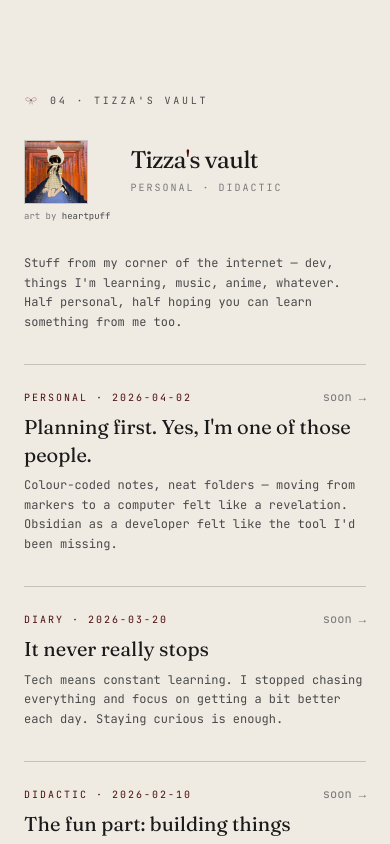
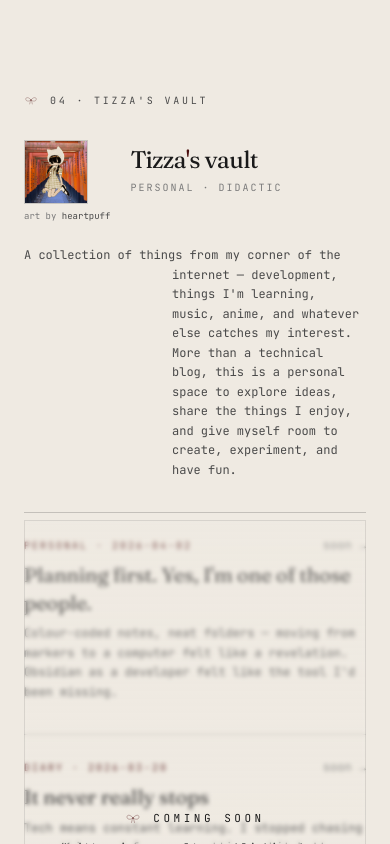
Before and after one commit to ikrame-ih/dev-portfolio, a React (Vite) app in the folder web/: page / in a window 390 px wide. Shown: the part 8036-8880 px from the top of the page. Built offline with nearby package versions, Linux system fonts and the light colour scheme.

Commit message:
Add Tizza's Vault coming soon overlay and refresh intro copy.
Semi-transparent mask over post previews until the Astro blog is live; updated vault description.

```diff
--- a/web/src/components/BlogSection.jsx
+++ b/web/src/components/BlogSection.jsx
@@ -8,10 +8,14 @@ export const BlogSection = () => {
   const [avatarOk, setAvatarOk] = useState(true);
 
   return (
-    <section id="blog" data-testid="blog-section" className="relative py-24 md:py-32 bg-bone-200">
+    <section
+      id="blog"
+      data-testid="blog-section"
+      className="relative py-24 md:py-32 bg-bone-200"
+    >
       <div className="max-w-7xl mx-auto px-6 md:px-12">
-        <div className="grid grid-cols-1 md:grid-cols-12 gap-8 md:gap-16">
-          <Reveal className="md:col-span-5">
+        <div className="grid grid-cols-1 md:grid-cols-12 gap-8 md:gap-12">
+          <Reveal className="md:col-span-4">
             <div className="flex items-center gap-3 mb-8">
               <Bow size={14} />
               <span className="font-mono text-[10px] uppercase tracking-[0.28em] text-ink-soft">
@@ -19,9 +23,9 @@ export const BlogSection = () => {
               </span>
             </div>
 
-            <div className="flex items-start gap-5 mb-8">
-              <div>
-                <div className="shrink-0 w-16 h-16 md:w-20 md:h-20 border border-ink/20 bg-bone overflow-hidden">
+            <div className="flex items-start gap-5 mb-6">
+              <div className="shrink-0">
+                <div className="w-16 h-16 md:w-20 md:h-20 border border-ink/20 bg-bone overflow-hidden">
                   {avatarOk ? (
                     <img
                       src={BLOG.avatar}
@@ -49,7 +53,7 @@ export const BlogSection = () => {
                   </p>
                 )}
               </div>
-              <div className="pt-1">
+              <div className="pt-1 min-w-0">
                 <p className="font-serif text-2xl md:text-3xl text-ink tracking-tight">
                   Tizza<span className="text-burgundy">&apos;</span>s vault
                 </p>
@@ -59,41 +63,66 @@ export const BlogSection = () => {
               </div>
             </div>
 
-            <p className="font-mono text-xs text-ink-soft max-w-md leading-relaxed">{BLOG.intro}</p>
+            <p
+              data-testid="blog-intro"
+              className="blog-vault-intro font-mono text-xs text-ink-soft leading-relaxed"
+            >
+              {BLOG.intro}
+            </p>
           </Reveal>
 
-          <div className="md:col-span-7 space-y-2 md:pt-16">
+          <div className="md:col-span-8 relative space-y-2 md:pt-16 min-h-[440px]">
             {BLOG.posts.map((post, idx) => (
-              <motion.button
+              <motion.div
                 key={post.slug}
-                type="button"
+                role="presentation"
                 initial={{ opacity: 0, y: 24 }}
                 whileInView={{ opacity: 1, y: 0 }}
                 viewport={REVEAL_VIEWPORT}
                 transition={revealTransition(idx * 0.07)}
                 data-testid={`blog-post-${post.slug}`}
-                className="group block w-full text-left border-t border-ink/20 py-6 hover:bg-bone-100 transition-colors"
+                className="block w-full text-left border-t border-ink/20 py-6"
               >
                 <div className="flex items-baseline justify-between gap-4 mb-2">
                   <span className="font-mono text-[10px] uppercase tracking-[0.2em] text-burgundy">
                     {post.kind} · {post.date}
                   </span>
-                  <span className="font-mono text-xs text-ink-mute group-hover:text-burgundy transition-colors">
+                  <span className="font-mono text-xs text-ink-mute">
                     soon →
                   </span>
                 </div>
-                <h3 className="font-serif text-xl md:text-2xl text-ink group-hover:text-burgundy transition-colors leading-snug">
+                <h3 className="font-serif text-xl md:text-2xl text-ink leading-snug">
                   {post.title}
                 </h3>
-                <p className="mt-2 font-mono text-xs md:text-sm text-ink-soft leading-relaxed max-w-2xl">
+                <p className="mt-2 font-mono text-xs md:text-sm text-ink-soft leading-relaxed">
                   {post.excerpt}
                 </p>
-              </motion.button>
+              </motion.div>
             ))}
             <div className="border-t border-ink/20" />
             <p className="pt-6 font-mono text-[10px] uppercase tracking-[0.2em] text-ink-mute">
               {BLOG.syncNote}
             </p>
+
+            {BLOG.comingSoon && (
+              <div
+                data-testid="blog-coming-soon"
+                className="absolute inset-0 z-10 flex items-center justify-center bg-gradient-to-b from-bone-200/35 via-bone/58 to-bone-200/72 backdrop-blur-[2px] border border-ink/10"
+                aria-hidden="true"
+              >
+                <div className="text-center px-8 py-10 max-w-sm">
+                  <div className="inline-flex items-center gap-3 mb-3">
+                    <Bow size={16} />
+                    <span className="font-mono text-[11px] uppercase tracking-[0.32em] text-ink">
+                      Coming soon
+                    </span>
+                  </div>
+                  <p className="font-mono text-xs text-ink-soft leading-relaxed">
+                    Written in my vault · publishing here next
+                  </p>
+                </div>
+              </div>
+            )}
           </div>
         </div>
       </div>
--- a/web/src/data/portfolio.js
+++ b/web/src/data/portfolio.js
@@ -12,7 +12,8 @@ export const PROFILE = {
   overline: "WEB DEVELOPER · FRONTEND · BACKEND",
   headline: "I build software with care for detail",
   headlineAccent: "and the context behind it.",
-  tagline: "Web developer · finishing DAW · AI & Big Data postgraduate starting soon",
+  tagline:
+    "Web developer · finishing DAW · AI & Big Data postgraduate starting soon",
   positioning:
     "Hello, I'm Ikrame Ibn Hayoun. I'm a frontend developer based in Málaga, equally comfortable on the backend. My experience in executive support gave me a deep understanding of business logic before I ever wrote code professionally. That perspective carries through in everything I build — practical tools shaped by real workflows.",
   positioningParts: [
@@ -24,8 +25,7 @@ export const PROFILE = {
   ],
   practiceAside: {
     title: "At a glance",
-    text:
-      "Finishing DAW (Jun 2026). AI & Big Data postgraduate from Sep 2026. Before development roles: admin and executive support — reconciliation, reporting, and cross-team coordination.",
+    text: "Finishing DAW (Jun 2026). AI & Big Data postgraduate from Sep 2026. Before development roles: admin and executive support — reconciliation, reporting, and cross-team coordination.",
   },
 };
 
@@ -140,7 +140,14 @@ export const PROJECTS = [
     id: "live-event-radar",
     name: "Live Event Radar",
     subtitle: "Real-time venue telemetry · frontend",
-    stack: ["Next.js", "React 19", "Zustand", "Leaflet", "Web Workers", "TypeScript"],
+    stack: [
+      "Next.js",
+      "React 19",
+      "Zustand",
+      "Leaflet",
+      "Web Workers",
+      "TypeScript",
+    ],
     href: "https://github.com/ikrame-ih/live-event-radar",
     demo: "https://live-event-radar.vercel.app",
     description:
@@ -204,8 +211,7 @@ export const BENTO = {
     {
       key: "gaming",
       title: "Gaming",
-      body:
-        "Mostly story-heavy games — visual novels, mysteries, long JRPGs. Ace Attorney is my comfort pick.",
+      body: "Mostly story-heavy games — visual novels, mysteries, long JRPGs. Ace Attorney is my comfort pick.",
       span: "md:col-span-2 md:row-span-2",
       image: ASSETS.interests.gaming,
       imageAlt: "Phoenix Wright: Ace Attorney — my favourite game",
@@ -214,8 +220,7 @@ export const BENTO = {
     {
       key: "music",
       title: "Music & singing",
-      body:
-        "Voilà on repeat, singing when I need to switch off, playlists for every mood. Music makes everything better — coding, commuting, the whole lot.",
+      body: "Voilà on repeat, singing when I need to switch off, playlists for every mood. Music makes everything better — coding, commuting, the whole lot.",
       span: "md:col-span-1 md:row-span-2",
       image: ASSETS.interests.music,
       imageAlt: "Voilà — my favourite group",
@@ -224,8 +229,7 @@ export const BENTO = {
     {
       key: "aesthetics",
       title: "Skincare & aesthetics",
-      body:
-        "For years now, I've been researching skincare, haircare, and makeup — building routines that improve how I feel day to day, not just how I look.",
+      body: "For years now, I've been researching skincare, haircare, and makeup — building routines improves a lot how I feel everyday.",
       span: "md:col-span-2 md:row-span-1",
       image: ASSETS.interests.aesthetics,
       imageAlt: "Skincare and makeup — personal routines",
@@ -243,8 +247,7 @@ export const BENTO = {
     {
       key: "reading",
       title: "Reading",
-      body:
-        "Last finished: Touch of Death by Alice Wilde. I take my time — one book at a time, usually fiction.",
+      body: "Last finished: Touch of Death by Alice Wilde. I take my time — one book at a time, usually fiction.",
       span: "md:col-span-1 md:row-span-1",
       image: ASSETS.interests.reading,
       imageAlt: "Touch of Death by Alice Wilde — last book I read",
@@ -253,8 +256,7 @@ export const BENTO = {
     {
       key: "series",
       title: "Series & anime",
-      body:
-        "In my free time I catch up on anime, series, and films — whatever pulls me in. Last finished: Breaking Bad.",
+      body: "In my free time I catch up on anime, series, and films — whatever pulls me in. Last finished: Breaking Bad.",
       span: "md:col-span-2 md:row-span-1",
       image: ASSETS.interests.series,
       imageAlt: "Anime and series — free time watching",
@@ -272,9 +274,9 @@ export const BLOG = {
     url: "https://www.instagram.com/heart_puff/",
   },
   intro:
-    "Stuff from my corner of the internet — dev, things I'm learning, music, anime, whatever. Half personal, half hoping you can learn something from me too.",
-  syncNote:
-    "More soon — posts written in my vault, published here",
+    "A collection of things from my corner of the internet — development, things I'm learning, music, anime, and whatever else catches my interest. More than a technical blog, this is a personal space to explore ideas, share the things I enjoy, and give myself room to create, experiment, and have fun.",
+  comingSoon: true,
+  syncNote: "More soon — posts written in my vault, published here",
   posts: [
     {
       slug: "planning-first",
@@ -306,10 +308,10 @@ export const BLOG = {
 export const BOW_BOARD = {
   overline: "05 · guest book",
   title: "Thanks for reading.",
-  titleAccent: "Leave a bow on either page.",
+  titleAccent: "Pin a little bow before you go.",
   kicker:
-    "Thanks for reading. Click anywhere on either page to leave one bow — your signature on the shared book. Click again to move it.",
-  emptyState: "No signatures yet. Click a page to leave your bow.",
-  countLabel: "signatures",
-  marginHint: "one signature each · pick any spot",
+    "Glad you made it here. Click anywhere on either page to leave a bow — your mark in this shared book. Click again to move it.",
+  emptyState: "No bows yet. Click a page to leave yours.",
+  countLabel: "bows",
+  marginHint: "one bow per person · place it anywhere",
 };
--- a/web/src/index.css
+++ b/web/src/index.css
@@ -51,6 +51,20 @@
   input,
   textarea {
     cursor: text;
+  }
+}
+
+/* --- Tizza's Vault intro — hang lines 2+ at "vault" t --- */
+
+.blog-vault-intro {
+  padding-left: 9.25rem;
+  text-indent: -9.25rem;
+}
+
+@media (min-width: 768px) {
+  .blog-vault-intro {
+    padding-left: 11.125rem;
+    text-indent: -11.125rem;
   }
 }
 
```
Also changed, not shown: web/public/images/interests/aesthetics-skincare.jpg (added).
